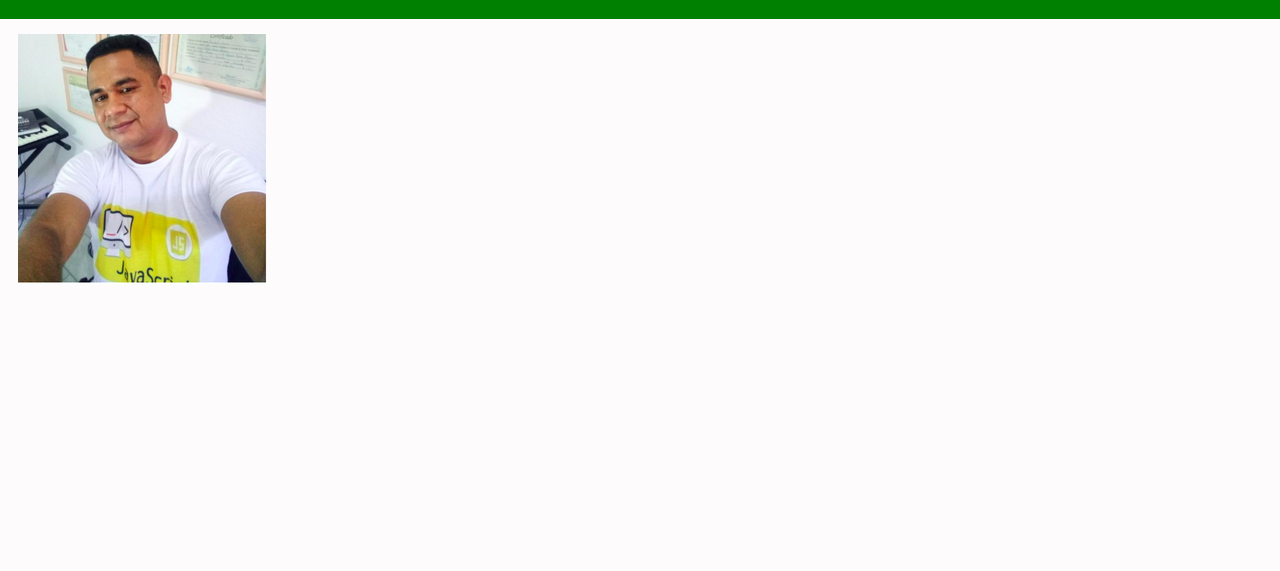
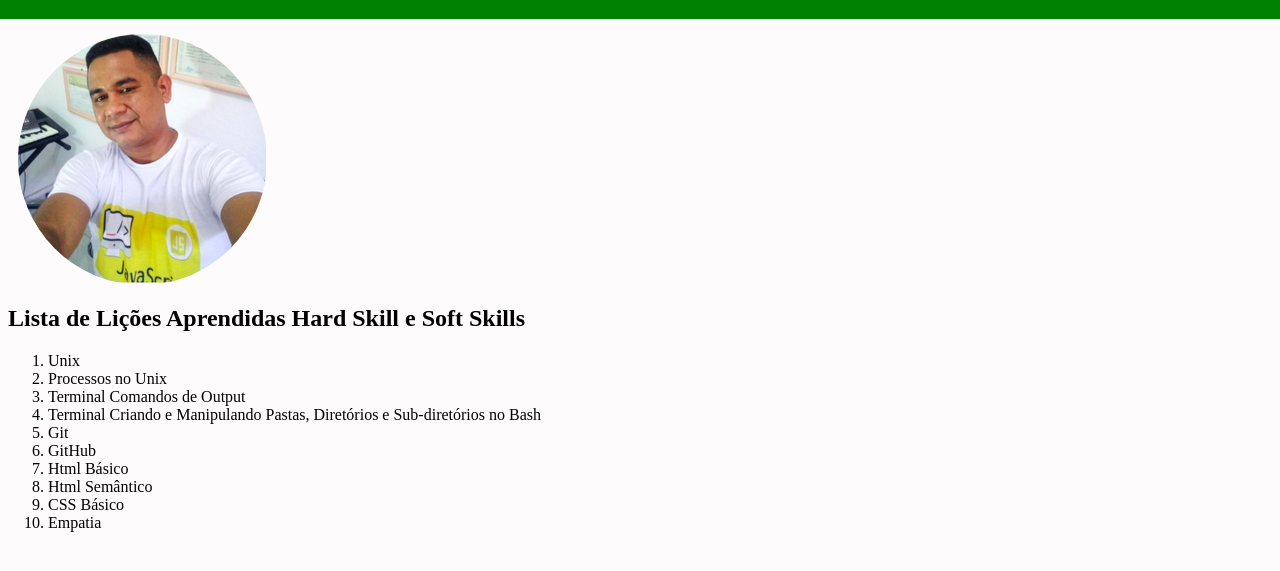
Before and after one commit to tonistorres/project-lessons-learned, a website: page index.html in a window 1280 px wide. Shown: the part 61-632 px from the top of the page. Drawn offline with Linux system fonts and the light colour scheme.

Commit message:
Requesito 4 avaliado com sucesso: Adicione uma lista de lições aprendidas à página

```diff
--- a/index.html
+++ b/index.html
@@ -10,17 +10,31 @@
 </head>
 
 <body>
+    <!--Cabecalho da Página -->
+    <header id="cabecalho">
 
-<header id="cabecalho">
+        <h1 id="titulo">Lições Aprendidas - Trybe</h1>
 
-    <h1 id="titulo">Lições Aprendidas - Trybe</h1>
+    </header>
 
-</header>
+    <img id="minha_foto" src="perfil.png" alt="foto perfil">
 
-<img id="minha_foto" src="perfil.png" alt="foto perfil">
+    <h2>Lista de Lições Aprendidas Hard Skill e Soft Skills</h2>
 
+    <ol id="licoes_aprendidas">
 
+        <li>Unix</li>
+        <li>Processos no Unix</li>
+        <li>Terminal Comandos de Output</li>
+        <li>Terminal Criando e Manipulando Pastas, Diretórios e Sub-diretórios no Bash</li>
+        <li>Git</li>
+        <li>GitHub</li>
+        <li>Html Básico</li>
+        <li>Html Semântico</li>
+        <li>CSS Básico </li>
+        <li>Empatia</li>
 
+    </ol>
 
 
 </body>
--- a/style.css
+++ b/style.css
@@ -17,5 +17,6 @@ body{
     display: block;
     margin-top: 95px;
     margin-left: 10px;
+    border-radius: 50%;
 
 }
```
